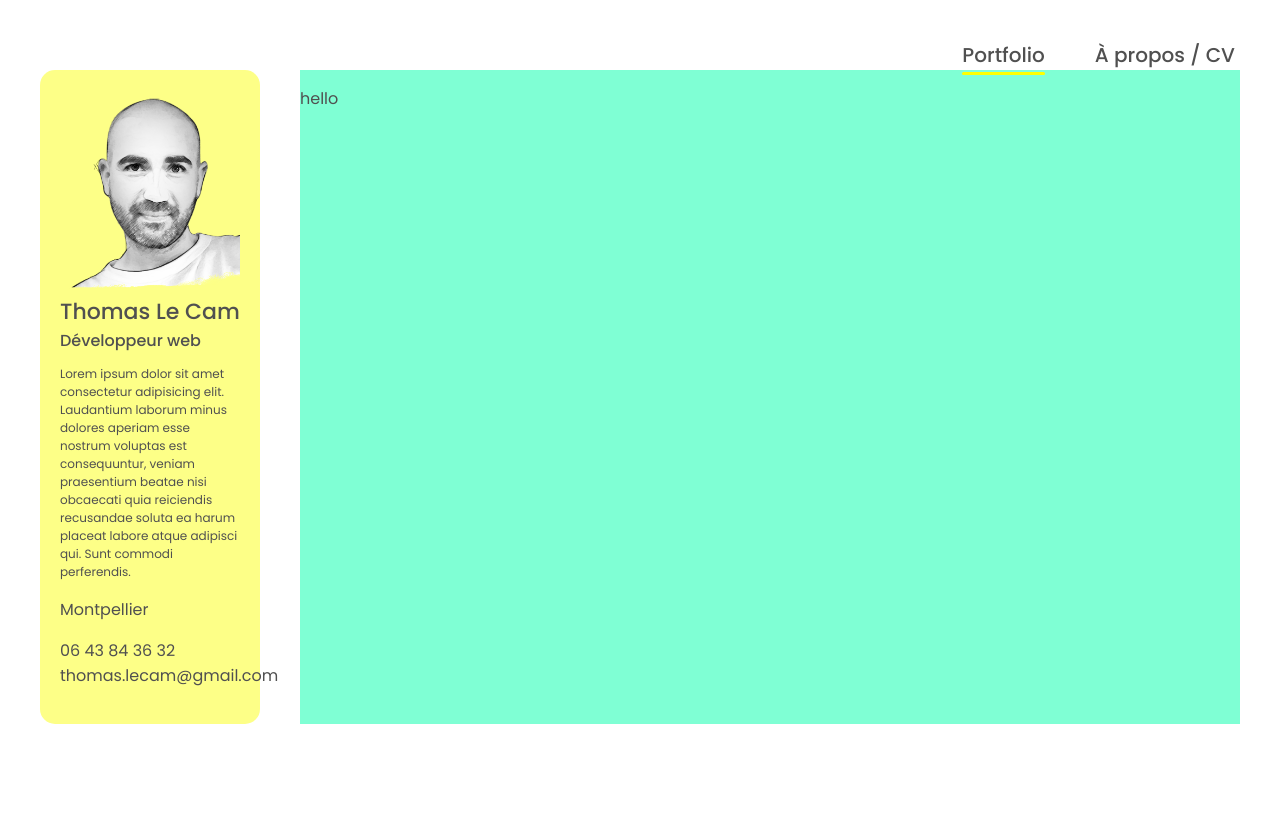
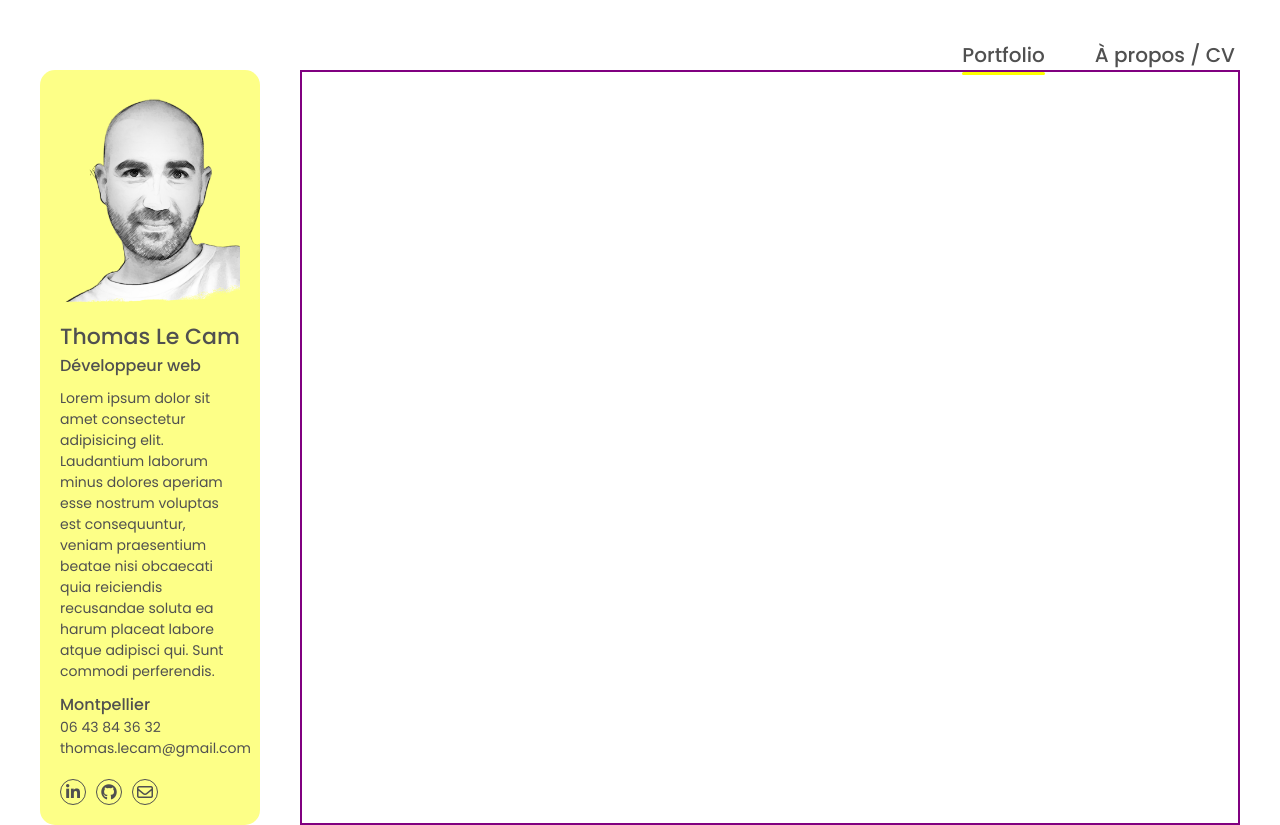
Before and after one commit to ThomasdevLC/portfolio_07_2023, a React (Create React App) app: page / in a window 1280 px wide. Before the commit the page ends 800 px from the top, so only its background shows below. Built offline with nearby package versions, Linux system fonts and the light colour scheme.

Commit message:
icons style

```diff
--- a/src/assets/styles/_base.scss
+++ b/src/assets/styles/_base.scss
@@ -9,7 +9,8 @@ body {
 h1,
 h2,
 h3,
-h4 {
+h4,
+p {
   margin: 0;
 }
 
--- a/src/assets/styles/pages/_Home.scss
+++ b/src/assets/styles/pages/_Home.scss
@@ -13,7 +13,7 @@
     border-radius: 15px;
     &__pic {
       margin: auto;
-      height: 205px;
+      height: 220px;
       display: flex;
       justify-content: center;
       align-items: center;
@@ -28,18 +28,40 @@
     &__name {
       font-size: 22px;
       font-weight: 500;
+      padding-top: 10px;
     }
     &__position {
       font-size: 16px;
       font-weight: 500;
     }
     &__text {
-      font-size: 12px;
+      font-size: 14px;
+      margin: 10px 0;
+    }
+    &__city {
+      font-weight: 500;
+    }
+    &__contact {
+      font-size: 14px;
+    }
+    &__socials {
+      padding-top: 20px;
+      display: flex;
+      gap: 10px;
+      & i {
+        display: flex;
+        justify-content: center;
+        align-items: center;
+        width: 20px;
+        height: 20px;
+        border: 1px solid;
+        border-radius: 50%;
+        padding: 12px;
+      }
     }
   }
 
   &__works {
     flex-grow: 1;
-    background-color: aquamarine;
   }
 }
--- a/src/pages/Home.js
+++ b/src/pages/Home.js
@@ -25,12 +25,14 @@ const Home = () => {
             06 43 84 36 32 <br />
             thomas.lecam@gmail.com
           </p>
-          <div className="home__intro__socials"></div>
+          <div className="home__intro__socials">
+            <i class="fa-brands fa-linkedin-in"></i>
+            <i class="fa-brands fa-github"></i>
+            <i class="fa-regular fa-envelope"></i>
+          </div>
         </div>
 
-        <div className="home__works">
-          <p>hello</p>
-        </div>
+        <div className="home__works br"></div>
       </div>
     </div>
   );
```
